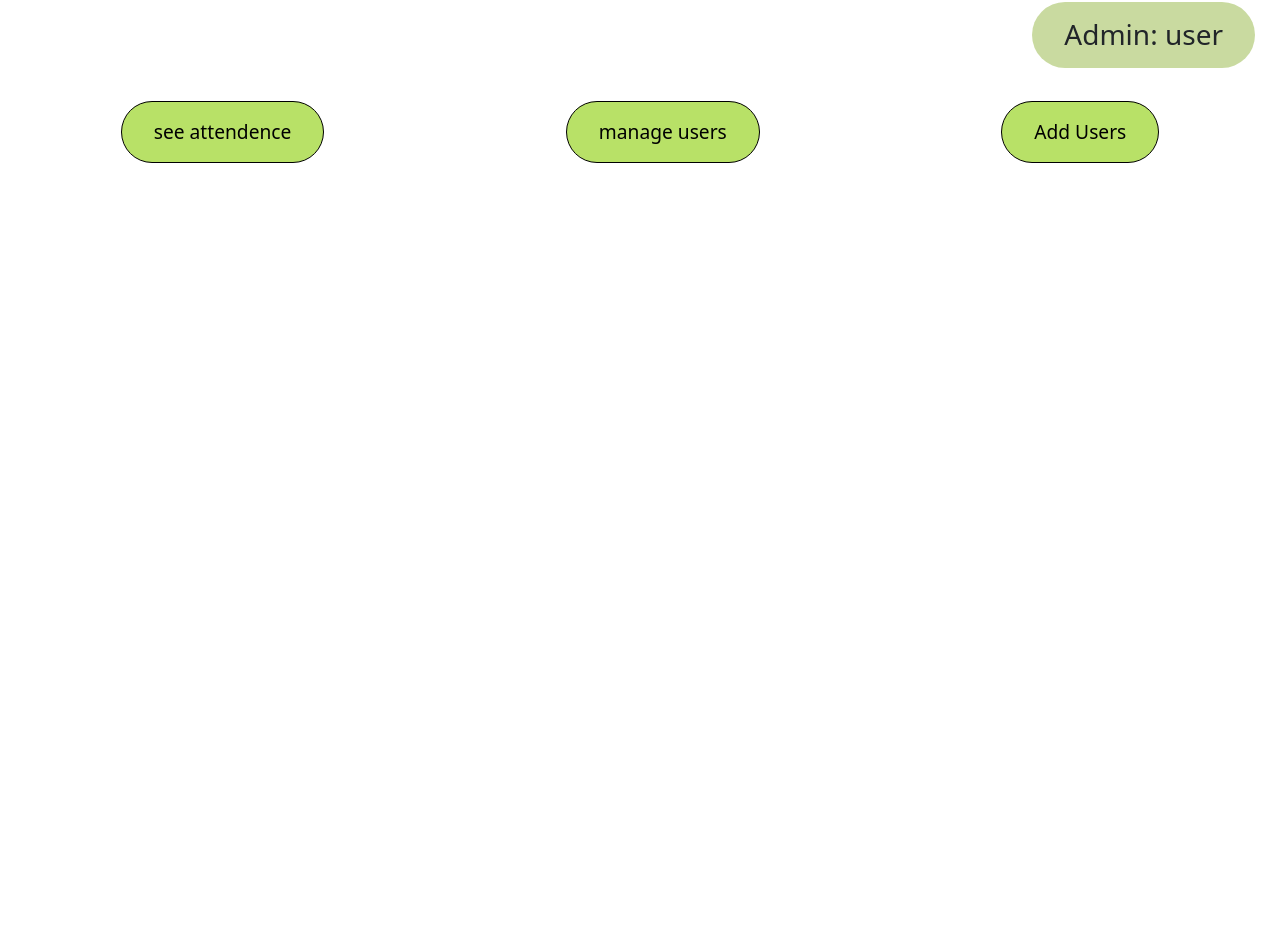
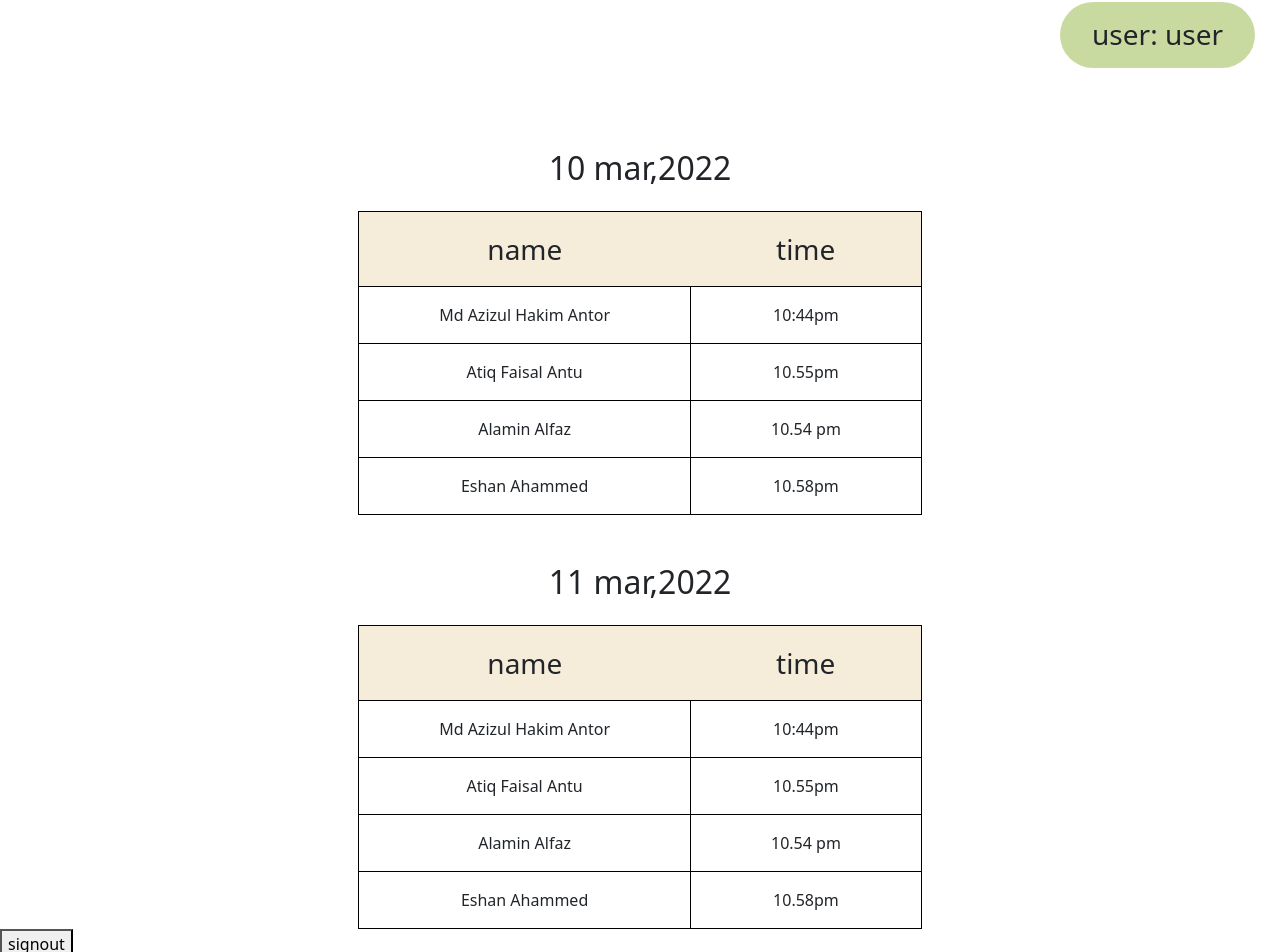
Before and after one commit to Antor1155/final_thesis_authentication_system, a React (Create React App) app: page /admin in a window 1280 px wide. Shown: the part 134-1086 px from the top of the page. Before the commit the page ends 800 px from the top, so only its background shows below. Built offline with nearby package versions, Linux system fonts and the light colour scheme; no server answers; sample sign-in values are in the browser's storage.

Commit message:
added require auth section with  protecting admin panel and other sections

```diff
--- a/package.json
+++ b/package.json
@@ -7,6 +7,7 @@
     "@testing-library/react": "^13.2.0",
     "@testing-library/user-event": "^13.5.0",
     "bootstrap": "^5.1.3",
+    "firebase-admin": "^10.2.0",
     "react": "^18.1.0",
     "react-bootstrap": "^2.4.0",
     "react-dom": "^18.1.0",
--- a/src/AdminPage/AdminPage.js
+++ b/src/AdminPage/AdminPage.js
@@ -6,16 +6,12 @@ import "./AdminPage.css"
 
 const AdminPage = () => {
     const [user, loading, error] = useAuthState(auth);
-    if(user){
-
-        console.log(user.email)
-    }
     return (
         <div>
             <div className='users'> <h3> Admin:  {user?.email.split('@')[0]} </h3></div>
 
             <div className='adminButton'>
-                <Link to="/admin/attendence"> see attendence</Link>
+                <Link to="/admin"> see attendence</Link>
                 <Link to="/admin/users"> manage users</Link>
                 <Link to="/admin/addUsers"> Add Users</Link>
             </div>
--- a/src/AllUsers/AllUsers.js
+++ b/src/AllUsers/AllUsers.js
@@ -1,11 +1,9 @@
 import React from 'react';
-import auth from '../utilities/firebase.init';
 
 const AllUsers = () => {
-    console.log(auth);
     return (
         <div>
-
+            <h1> here comes all users</h1>
         </div>
     );
 };
--- a/src/App.js
+++ b/src/App.js
@@ -7,8 +7,19 @@ import AttendencePage from './pages/AttendencePage';
 import Officials from './pages/officials/Officials';
 import AdminPage from './AdminPage/AdminPage';
 import AllUsers from './AllUsers/AllUsers';
+import { signOut } from 'firebase/auth';
+import auth from './utilities/firebase.init';
+import RequireAuth from "./utilities/RequireAuth";
+
 
 function App() {
+  const handleSignout = () => {
+    signOut(auth).then(() => {
+      console.log('signout successfull');
+    }).catch((error) => {
+      // An error happened.
+    });
+  }
 
   return (
     <div className="App">
@@ -20,16 +31,20 @@ function App() {
 
 
       <Routes>
-        <Route path='/' element={<Officials></Officials>} />
         <Route path="/login" element={<Login></Login>}></Route>
-        <Route path='/attendence' element={<AttendencePage></AttendencePage>}></Route>
 
-        <Route path="admin" element={<AdminPage></AdminPage>}>
-          <Route path='addUsers' element={<Register></Register>}> </Route>
-          <Route path='users' element={<AllUsers></AllUsers>}> </Route>
-          <Route path='attendence' element={<AttendencePage></AttendencePage>}></Route>
-        </Route>
+
+          <Route path='/' element={<RequireAuth><Officials></Officials></RequireAuth>} />
+          <Route path='/attendence' element={<AttendencePage></AttendencePage>}></Route>
+
+          <Route path="admin" element={<RequireAuth><AdminPage></AdminPage></RequireAuth>}>
+            <Route path='addUsers' element={<Register></Register>}> </Route>
+            <Route path='users' element={<AllUsers></AllUsers>}> </Route>
+            <Route path='' element={<AttendencePage></AttendencePage>}></Route>
+          </Route>
       </Routes>
+
+      <button onClick={handleSignout}>signout </button>
     </div>
   );
 }
--- a/src/pages/Login.js
+++ b/src/pages/Login.js
@@ -36,7 +36,7 @@ const Login = () => {
     // signin with google
     const [signInWithGoogle, googleUser, googleLoading, googleError] = useSignInWithGoogle(auth);
     const handleGoogleSignIn = () => {
-        // signInWithGoogle();
+        signInWithGoogle();
     }
 
     if (googleUser || user) {
--- a/src/pages/officials/Officials.js
+++ b/src/pages/officials/Officials.js
@@ -8,7 +8,6 @@ const Officials = () => {
 
     const [user, loading, error] = useAuthState(auth);
     if(user){
-
         console.log(user.email)
     }
     return (
--- /dev/null
+++ b/src/utilities/RequireAuth.js
@@ -0,0 +1,22 @@
+import { useAuthState } from "react-firebase-hooks/auth";
+import { Navigate } from "react-router-dom";
+import Officials from "../pages/officials/Officials";
+import auth from "./firebase.init";
+
+
+function RequireAuth({ children }) {
+    const [user, loading, error] = useAuthState(auth);
+    if(loading){
+        return <h2> laoding....</h2>
+    }
+    if (!loading && !user) {
+        console.log("no users");
+        return <Navigate to="/login" />;
+    }
+    if(user.email != "md.antor1155@gmail.com"){
+        return <Officials></Officials>
+    }
+    return children;
+}
+
+export default RequireAuth;
```
Also changed, not shown: 1 other file (tests, documents, lock files or other folders).
